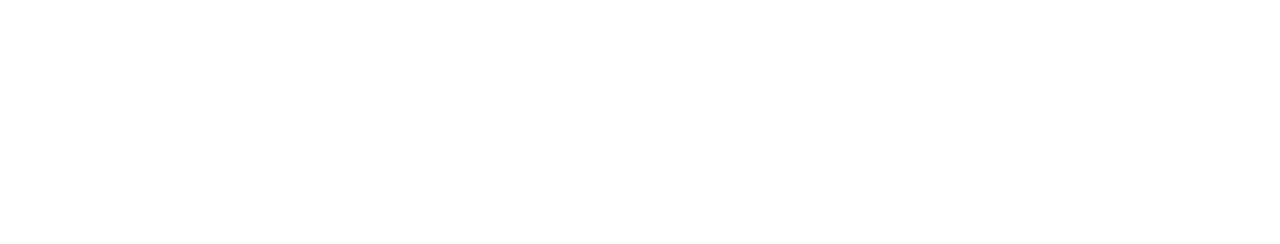
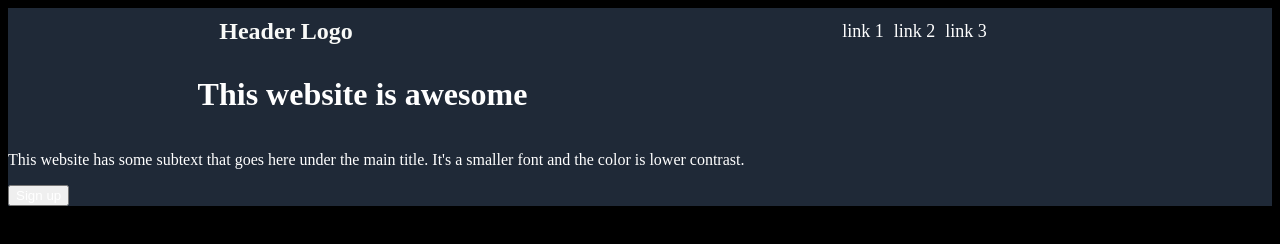
Before and after one commit to swayam0815/landing-page-odin-project-, a plain HTML site: page index.html in a window 1280 px wide. Drawn offline with Linux system fonts and the light colour scheme.

Commit message:
creating the index page

```diff
--- a/index.html
+++ b/index.html
@@ -2,7 +2,7 @@
 <html lang="en">
 
 <head>
-    <meta charset="UTF-8">
+    <link rel="stylesheet" href="styles.css" <meta charset="UTF-8">
     <meta http-equiv="X-UA-Compatible" content="IE=edge">
     <meta name="viewport" content="width=device-width, initial-scale=1.0">
     <title>Document</title>
@@ -10,6 +10,29 @@
 
 <body>
 
+    <header>
+        <nav>
+            <div id="logo"> Header Logo </div>
+            <div id="links"> <a>link 1 </a>
+                <a>link 2 </a>
+                <a>link 3 </a>
+            </div>
+        </nav>
+
+
+        <div id="subheader">
+            <h1>This website is awesome
+            </h1>
+        </div>
+
+            <p>This website has some subtext that goes here under the main title. It's a smaller font and the color is
+                lower
+                contrast.</p>
+
+            <button>Sign up</button>
+
+
+    </header>
 </body>
 
 </html>
--- /dev/null
+++ b/styles.css
@@ -0,0 +1,50 @@
+body {
+    background-color: black;
+}
+
+* {
+    color: white;
+}
+
+
+header {
+    background-color: #1f2937;
+
+}
+
+#subheader {
+    display: flex;
+    width: 70%;
+    margin: auto;
+}
+
+nav {
+    display: flex;
+    background-color: #1f2937;
+    justify-content: space-between;
+    padding: 10px;
+    margin: auto;
+    width: 80%;
+
+}
+
+#logo {
+    display: flex;
+    justify-content: center;
+    align-items: center;
+    font-size: 24px;
+    color: #f9faf8;
+    font-weight: bold;
+    width: 30%;
+}
+
+#links {
+    display: flex;
+    gap: 10px;
+    align-items: center;
+    width: 30%;
+    font-size: 18px;
+    color: #e5e7eb;
+
+
+}
```
